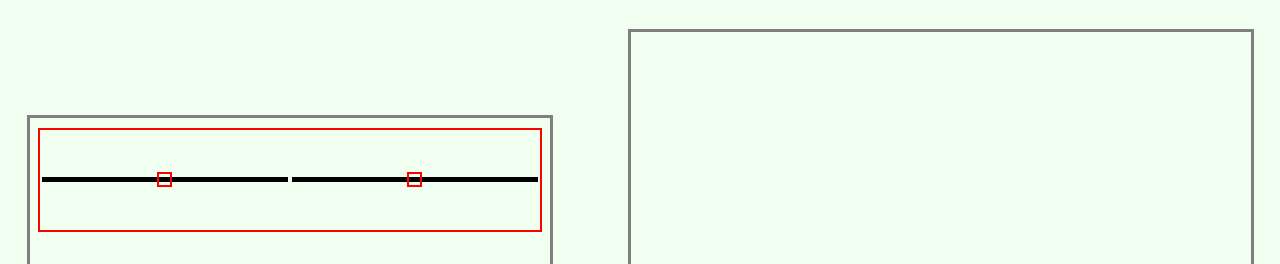
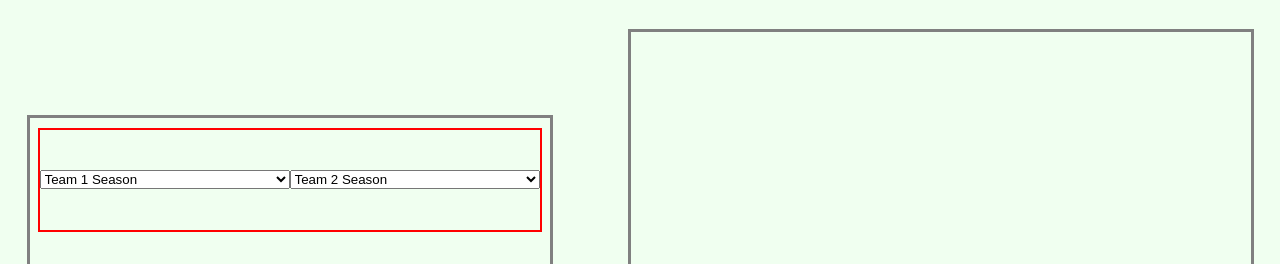
Before and after one commit to domsantini/nflRadarCharts, a website: page index.html in a window 1280 px wide. Shown: the part 116-380 px from the top of the page. Drawn offline with nearby package versions, Linux system fonts and the light colour scheme.

Commit message:
Change select sliders to select dropdown

```diff
--- a/index.html
+++ b/index.html
@@ -21,8 +21,14 @@
     <div class="container">
         <div class="controlsCon">
             <div class="yearCon">
-                <input type="range" name="yearSlider" id="year1Slider" min="2002" max="2022" step="1" >
-                <input type="range" name="yearSlider" id="year2Slider" min="2002" max="2022" step="1">
+                <!-- <input type="range" name="yearSlider" id="year1Slider" min="2002" max="2022" step="1" >
+                <input type="range" name="yearSlider" id="year2Slider" min="2002" max="2022" step="1" > -->
+                <select id='season1Selector' name='year' class="seasonSelect">
+                    <!-- <option selected>Team 1 Season</option> -->
+                </select>
+                <select id='season2Selector' name='year' class="seasonSelect">
+                    <!-- <option selected>Team 2 Season</option>  -->
+                </select>
             </div>
             <div class="teamCon">
 
--- a/radar.js
+++ b/radar.js
@@ -6,10 +6,14 @@ const teams = ['ARI', 'ATL', 'BAL', 'BUF', 'CAR', 'CHI', 'CIN', 'CLE',
 
 const height = 250
 const width = 500
-let fragment = document.createDocumentFragment()
 const teamCon = document.querySelector('.teamCon')
+
 const year1Slider = document.querySelector('#year1Slider')
 const year2Slider = document.querySelector('#year2Slider')
+
+const season1Selector = document.querySelector('#season1Selector')
+const season2Selector = document.querySelector('#season2Selector')
+
 const getdata = document.querySelector('#getdata')
 const chartdata = document.querySelector('#chartdata')
 const givedata = document.querySelector('#givedata')
@@ -35,7 +39,10 @@ const amounts1 = []
 const amounts2 = []
 
 function generateTeams() {
+    let fragment = document.createDocumentFragment()
+
     for (let i = 0; i < teams.length; i++) {
+
         let div = document.createElement('div')
         div.classList = 'teamGrid'
         div.id = `${teams[i]}Grid`
@@ -70,11 +77,35 @@ function generateTeams() {
 }
 
 function generateYear() {
-    year1Slider.addEventListener('change', e => {
+    let fragment = document.createDocumentFragment()
+
+    for (let i = 1; i < 3; i++) {
+        let option = document.createElement('option')
+        option.text = `Team ${i} Season`
+        option.selected = true;
+        fragment.appendChild(option)
+
+        for (let j = 2022; j > 2001; j--) {
+            let option = document.createElement('option')
+            console.log(option)
+            option.value = j
+            console.log(option)
+            option.text = `${j}`
+
+            fragment.appendChild(option)
+        }
+        if (i == 1){
+            season1Selector.appendChild(fragment)
+        } else {
+            season2Selector.appendChild(fragment)
+        }
+    }
+
+    season1Selector.addEventListener('change', e => {
         year1 = e.target.value
         console.log(year1, year2, team1, team2)
     })
-    year2Slider.addEventListener('change', e => {
+    season2Selector.addEventListener('change', e => {
         year2 = e.target.value
         console.log(year1, year2, team1, team2)
     })
--- a/styles.css
+++ b/styles.css
@@ -51,6 +51,11 @@ h1 {
     width: 15px;
     border: 2px solid red;
 }
+.seasonSelect {
+    width: 100%;
+}
+
+
 .teamCon {
     display: flex;
     flex-wrap: wrap;
```
